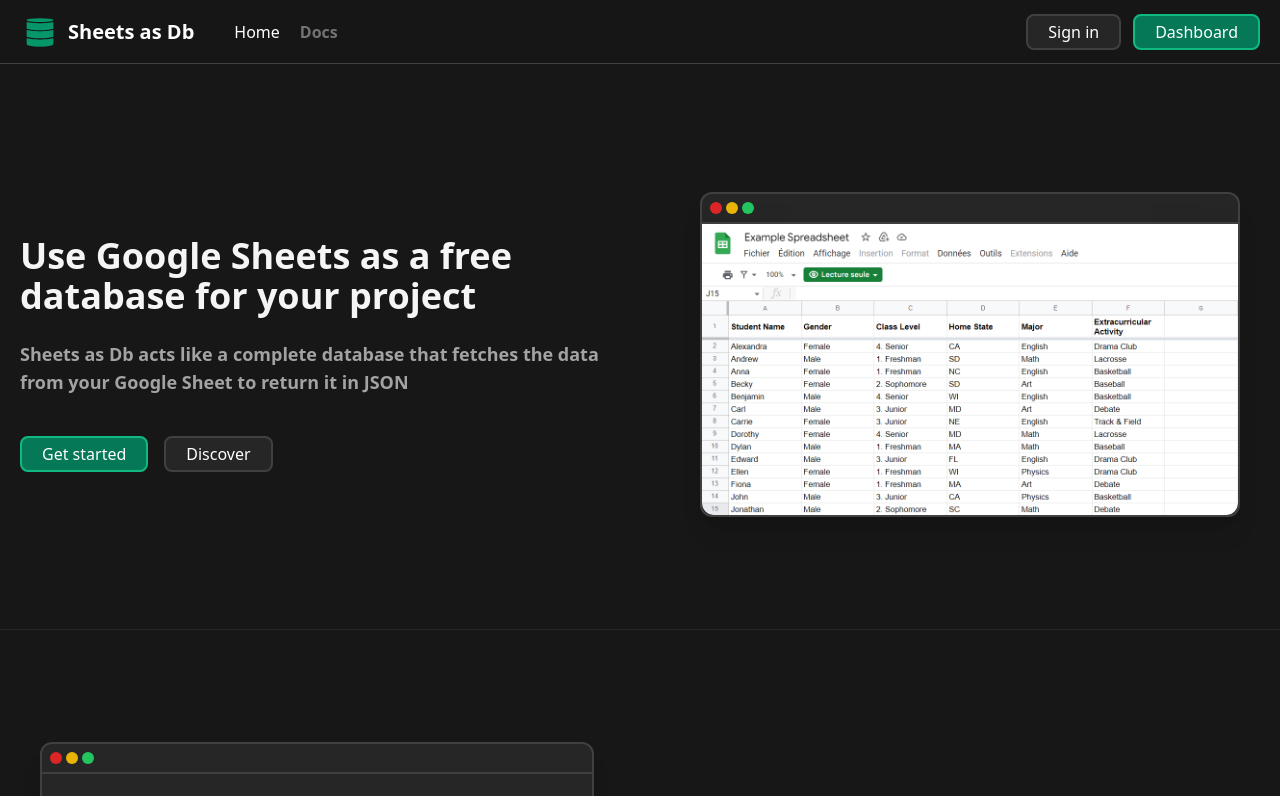
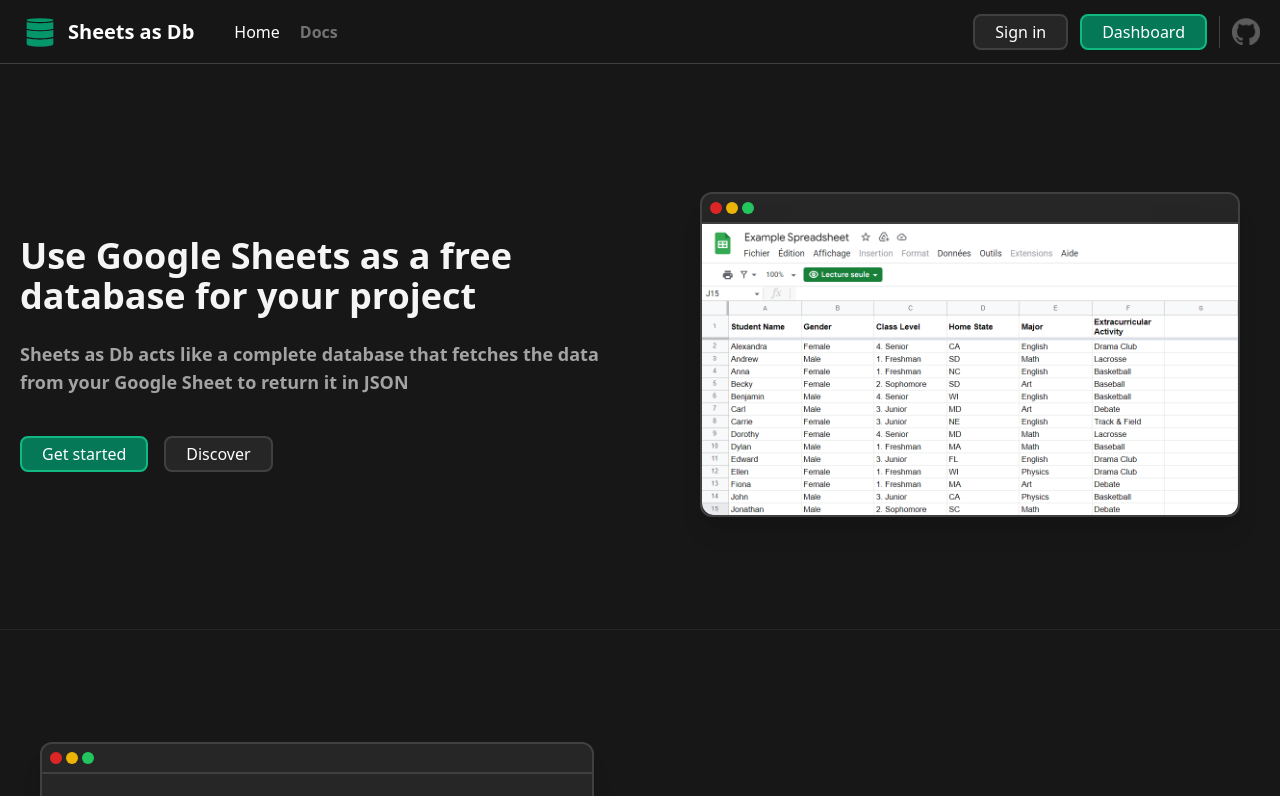
Before and after one commit to bengaudry/sheetsasdb, a React (Vite) app: page / in a window 1280 px wide. Shown: the top 796 px of the page. Built offline with nearby package versions, Linux system fonts and the light colour scheme.

Commit message:
Upgrades

```diff
--- a/src/components/Navbar/Navbar.tsx
+++ b/src/components/Navbar/Navbar.tsx
@@ -46,15 +46,14 @@
                 : "translate-x-full shadow-none drop-shadow-none lg:translate-x-0"
             } fixed z-50 bg-white right-0 h-screen top-0 px-10 items-center transition-all duration-200 lg:static lg:w-auto lg:h-auto lg:shadow-none lg:drop-shadow-none lg:px-0 lg:bg-transparent`}
           >
-            <ul className="flex flex-col lg:flex-row items-center w-max gap-10">
-              <li className="flex flex-row gap-3">
-                <CtaSecondary to="/signin">Sign in</CtaSecondary>
-
-                <CtaPrimary to="/dashboard" className="">
-                  Dashboard
-                </CtaPrimary>
-              </li>
-            </ul>
+            <div className="flex flex-row items-center gap-3">
+              <CtaSecondary to="/signin">Sign in</CtaSecondary>
+              <CtaPrimary to="/dashboard">Dashboard</CtaPrimary>
+              <div className="block w-px h-8 bg-neutral-700"></div>
+              <a href="https://github.com/BenGaudry/sheetsasdb" target="_blank">
+                <img src="/github-mark-white.png" alt="View on GitHub" className="w-7 opacity-30 transition-opacity hover:opacity-100"/>
+              </a>
+            </div>
           </nav>
           <button
             onClick={() => {
```
Also changed, not shown: public/github-mark-white.png (added).
